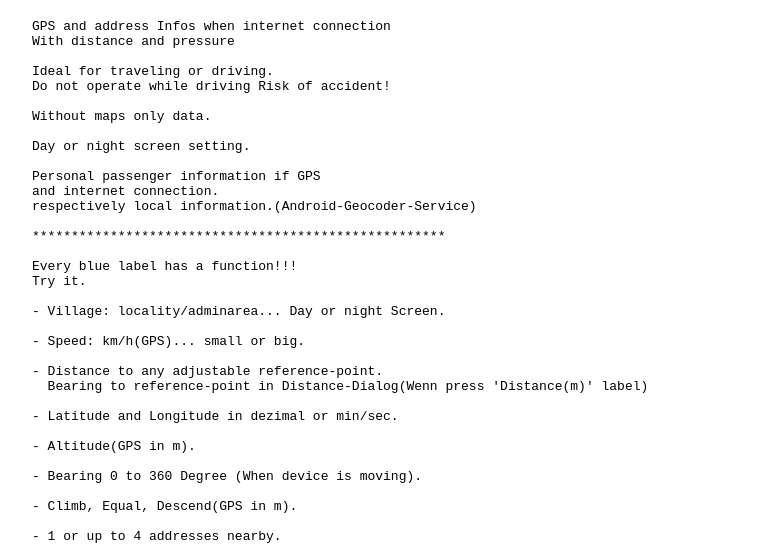
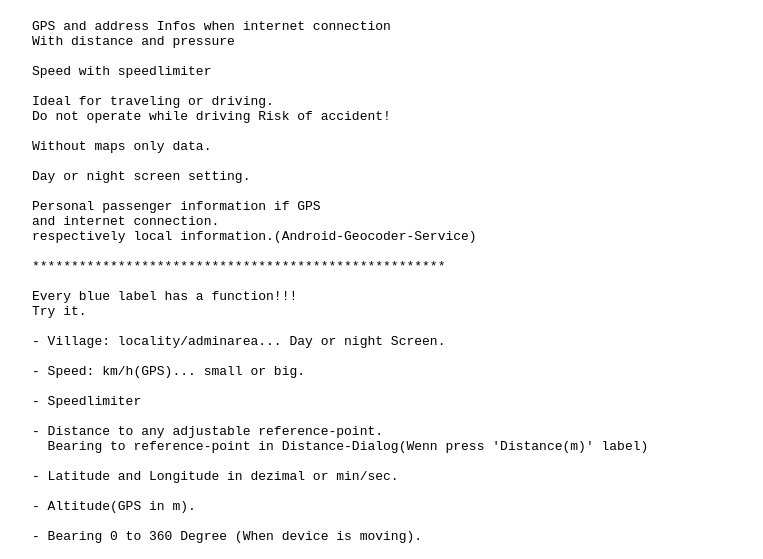
Before and after one commit to sauternic/privacy-policy-manual, a plain HTML site: page index.html in a window 1280 px wide. Shown: the part 238-797 px from the top of the page, without its empty margins (18-781 px from the left). Drawn offline with Linux system fonts and the light colour scheme.

Commit message:
- Speedlimiter

```diff
--- a/index.html
+++ b/index.html
@@ -41,6 +41,8 @@
 GPS and address Infos when internet connection
 With distance and pressure
 
+Speed with speedlimiter
+
 Ideal for traveling or driving.
 Do not operate while driving Risk of accident!
 
@@ -60,6 +62,8 @@ Try it.
 - Village: locality/adminarea... Day or night Screen.
 
 - Speed: km/h(GPS)... small or big.
+
+- Speedlimiter
 
 - Distance to any adjustable reference-point.
   Bearing to reference-point in Distance-Dialog(Wenn press 'Distance(m)' label)
@@ -92,6 +96,8 @@ Try it.
 Ideal zum Reisen oder Fahren.
 (Nicht während dem Fahren bedienen Unfallgefahr!)
 
+
+
 Ohne Karten nur Daten.
 
 Tag oder Nacht Bildschirm Einstellung.
@@ -108,6 +114,8 @@ Probiere es aus.
 - Village: Ortschaft/Kanton... Tag oder Nach Bildschirm.
 
 - Geschwindigkeit in km/h(GPS)... gross oder klein.
+
+- Geschwindigkeits-Begrenzer
 
 - Entfernung zu einem beliebig einstellbaren Referenz-Punkt.
   Richtung zum Referenz-Punkt in Distance-Dialog enthalten(Wenn Anschrift 'Distance(m)' gedrückt wird)
```
